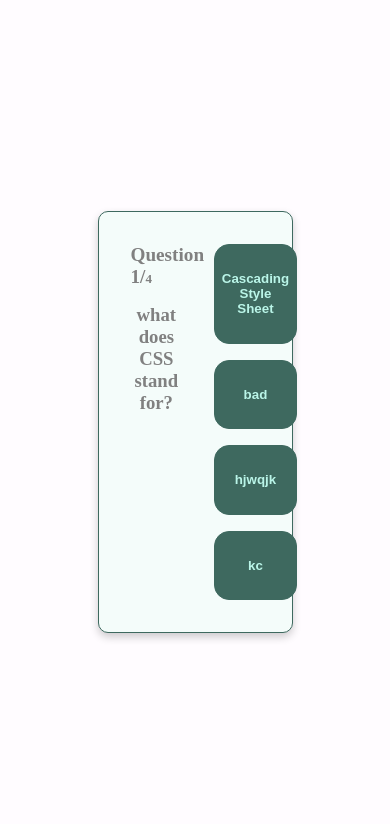
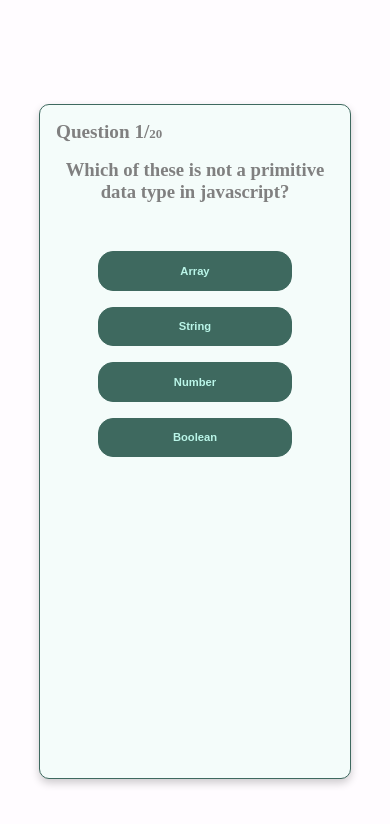
Before and after one commit to stephanniegb/QTest-quiz-repo, a React (Create React App) app in the folder my-app/: page /start in a window 390 px wide. Shown: the top 824 px of the page. Built offline with nearby package versions, Linux system fonts and the light colour scheme.

Commit message:
App is fully responsive

```diff
--- a/my-app/src/Questions.json
+++ b/my-app/src/Questions.json
@@ -1,23 +1,191 @@
 [
-    {"QuestionText":"what does  CSS stand for?","answerOptions":[
-    {"answertext":"Cascading Style Sheet","isCorrect":true},
-    {"answertext":"bad","isCorrect":false},
-    {"answertext":"hjwqjk","isCorrect":false},
-    {"answertext":"kc","isCorrect":false}]},
-    {"QuestionText":"what does HTML stand for?","answerOptions":[
-    {"answertext":"emma","isCorrect":false},
-    {"answertext":"goat","isCorrect":false},
-    {"answertext":"Hyper Text MarkUp Language","isCorrect":true},
-    {"answertext":"cat","isCorrect":false}]},
-    {"QuestionText":"who is you?","answerOptions":[
-    {"answertext":"lozo","isCorrect":false},
-    {"answertext":"zobo","isCorrect":true},
-    {"answertext":"carry","isCorrect":false},
-    {"answertext":"ike","isCorrect":false}]},
-    {"QuestionText":"im okay are you?","answerOptions":[
-    {"answertext":"my leg","isCorrect":false},
-    {"answertext":"why now","isCorrect":false},
-    {"answertext":"work","isCorrect":false},
-    {"answertext":"outtt","isCorrect":true}]}
-
+  {
+    "QuestionText": "Which of these is not a primitive data type in javascript?",
+    "answerOptions": [
+      { "answertext": "Array", "isCorrect": true },
+      { "answertext": "String", "isCorrect": false },
+      { "answertext": "Number", "isCorrect": false },
+      { "answertext": "Boolean", "isCorrect": false }
+    ]
+  },
+  {
+    "QuestionText": "What is a javascript method?",
+    "answerOptions": [
+      {
+        "answertext": "It is a way to do things in javascript",
+        "isCorrect": false
+      },
+      {
+        "answertext": "It is the way to call a fuction in javascript",
+        "isCorrect": false
+      },
+      {
+        "answertext": "It is a property of an object that contains a fuction definition",
+        "isCorrect": true
+      },
+      { "answertext": "None of the above", "isCorrect": false }
+    ]
+  },
+  {
+    "QuestionText": "What keyword should be used to declear a variable that should not change throught the program?",
+    "answerOptions": [
+      { "answertext": "Let", "isCorrect": false },
+      { "answertext": "Const", "isCorrect": true },
+      { "answertext": "Var", "isCorrect": false },
+      { "answertext": "Constant", "isCorrect": false }
+    ]
+  },
+  {
+    "QuestionText": "Which of these is a built in javascript array method?",
+    "answerOptions": [
+      { "answertext": "cut()", "isCorrect": false },
+      { "answertext": "copy()", "isCorrect": false },
+      { "answertext": "shuffle() ", "isCorrect": false },
+      { "answertext": "splice()", "isCorrect": true }
+    ]
+  },
+  {
+    "QuestionText": "Which of these methods checks if an array contains a specified element?",
+    "answerOptions": [
+      { "answertext": "keys()", "isCorrect": false },
+      { "answertext": "has()", "isCorrect": false },
+      { "answertext": "includes()", "isCorrect": true },
+      { "answertext": "some()", "isCorrect": false }
+    ]
+  },
+  {
+    "QuestionText": "What keyword is used to create a function in javascript?",
+    "answerOptions": [
+      { "answertext": "create", "isCorrect": false },
+      { "answertext": "function", "isCorrect": true },
+      { "answertext": "func", "isCorrect": false },
+      { "answertext": "createfun", "isCorrect": false }
+    ]
+  },
+  {
+    "QuestionText": "Javascript allows developer create ___?",
+    "answerOptions": [
+      { "answertext": "Colorful web pages", "isCorrect": false },
+      { "answertext": "Beautiful layout", "isCorrect": false },
+      { "answertext": "Static web pages", "isCorrect": false },
+      { "answertext": "Dynamic and interactive web pages", "isCorrect": true }
+    ]
+  },
+  {
+    "QuestionText": "Javascript was invented by?",
+    "answerOptions": [
+      { "answertext": "Bill Gates", "isCorrect": false },
+      { "answertext": "Brendan Eich", "isCorrect": true },
+      { "answertext": "Guido van Rossum", "isCorrect": false },
+      { "answertext": "James Gosling", "isCorrect": false }
+    ]
+  },
+  {
+    "QuestionText": "Which of these is not a valid javascript operator?",
+    "answerOptions": [
+      { "answertext": "+", "isCorrect": false },
+      { "answertext": "%", "isCorrect": false },
+      { "answertext": "===", "isCorrect": false },
+      { "answertext": "()", "isCorrect": true }
+    ]
+  },
+  {
+    "QuestionText": "which of these is a ternary(conditional) operator in javascript?",
+    "answerOptions": [
+      { "answertext": "(? :)", "isCorrect": true },
+      { "answertext": "( <= >=)", "isCorrect": false },
+      { "answertext": "(| &&)", "isCorrect": false },
+      { "answertext": "(=> ?)", "isCorrect": false }
+    ]
+  },
+  {
+    "QuestionText": "what is loop used for in javascript ?",
+    "answerOptions": [
+      { "answertext": "To  execute the same code repeatedly", "isCorrect": true },
+      { "answertext": "To  execute a code only once", "isCorrect": false },
+      { "answertext": "(| &&)", "isCorrect": false },
+      { "answertext": "(=> ?)", "isCorrect": false }
+    ]
+  },
+  {
+    "QuestionText": "which of these is not a type of loop in javascript?",
+    "answerOptions": [
+      { "answertext": "for loop", "isCorrect": false },
+      { "answertext": "for if loop", "isCorrect": true },
+      { "answertext": "do...While loop", "isCorrect": false },
+      { "answertext": "while loop", "isCorrect": false }
+    ]
+  },
+  {
+    "QuestionText": " conditional statements in javascript are used to decide the flow of execution based on different conditions?",
+    "answerOptions": [
+      { "answertext": "False", "isCorrect": false },
+      { "answertext": "True and False" , "isCorrect": false },
+      { "answertext": "True", "isCorrect": true },
+      { "answertext": "None of the above", "isCorrect": false }
+    ]
+  },
+  {
+    "QuestionText": "which of these is a ternary(conditional) operator in javascript?",
+    "answerOptions": [
+      { "answertext": "(? :)", "isCorrect": true },
+      { "answertext": "( <= >=)", "isCorrect": false },
+      { "answertext": "(| &&)", "isCorrect": false },
+      { "answertext": "(=> ?)", "isCorrect": false }
+    ]
+  },
+  {
+    "QuestionText": "which of these is a ternary(conditional) operator in javascript?",
+    "answerOptions": [
+      { "answertext": "(? :)", "isCorrect": true },
+      { "answertext": "( <= >=)", "isCorrect": false },
+      { "answertext": "(| &&)", "isCorrect": false },
+      { "answertext": "(=> ?)", "isCorrect": false }
+    ]
+  },
+  {
+    "QuestionText": "which of these is a ternary(conditional) operator in javascript?",
+    "answerOptions": [
+      { "answertext": "(? :)", "isCorrect": true },
+      { "answertext": "( <= >=)", "isCorrect": false },
+      { "answertext": "(| &&)", "isCorrect": false },
+      { "answertext": "(=> ?)", "isCorrect": false }
+    ]
+  },
+  {
+    "QuestionText": "which of these is a ternary(conditional) operator in javascript?",
+    "answerOptions": [
+      { "answertext": "(? :)", "isCorrect": true },
+      { "answertext": "( <= >=)", "isCorrect": false },
+      { "answertext": "(| &&)", "isCorrect": false },
+      { "answertext": "(=> ?)", "isCorrect": false }
+    ]
+  },
+  {
+    "QuestionText": "which of these is a ternary(conditional) operator in javascript?",
+    "answerOptions": [
+      { "answertext": "(? :)", "isCorrect": true },
+      { "answertext": "( <= >=)", "isCorrect": false },
+      { "answertext": "(| &&)", "isCorrect": false },
+      { "answertext": "(=> ?)", "isCorrect": false }
+    ]
+  },
+  {
+    "QuestionText": "which of these is a ternary(conditional) operator in javascript?",
+    "answerOptions": [
+      { "answertext": "(? :)", "isCorrect": true },
+      { "answertext": "( <= >=)", "isCorrect": false },
+      { "answertext": "(| &&)", "isCorrect": false },
+      { "answertext": "(=> ?)", "isCorrect": false }
+    ]
+  },
+  {
+    "QuestionText": "which of these is a ternary(conditional) operator in javascript?",
+    "answerOptions": [
+      { "answertext": "(? :)", "isCorrect": true },
+      { "answertext": "( <= >=)", "isCorrect": false },
+      { "answertext": "(| &&)", "isCorrect": false },
+      { "answertext": "(=> ?)", "isCorrect": false }
+    ]
+  }
 ]
--- a/my-app/src/components/home/Home.jsx
+++ b/my-app/src/components/home/Home.jsx
@@ -68,15 +68,15 @@ function Home({ setUser }) {
       </header>
       {/* Body... */}
       <div className="home__main">
-        <h2>web dev 101 test</h2>
+        <h2>Quiz Me</h2>
         <div className="home__mainpara">
-          <p>Topics: HTML CSS Javascript</p>
-          <p>30 multiple choice questions</p>
+          <p>Topic: Javascript</p>
+          <p>Multiple choice questions</p>
         </div>
 
         <h3>Before you start:</h3>
         <p>*You can only select your answer once*</p>
-        <p>Test your knowledge of HTML and CSS here now!</p>
+        <p>Test your knowledge of javascript here now!</p>
         <form onSubmit={handleSubmit}>
           <input
             type="text"
--- a/my-app/src/components/home/home.css
+++ b/my-app/src/components/home/home.css
@@ -1,4 +1,5 @@
 .home__container{
+    height: 100vh;
     display: flex;
     flex-direction: column;
     gap: 8rem;
@@ -93,3 +94,19 @@
 .brand__icon{
     font-size: 1.5rem;
 }
+@media only screen and (max-width:30.00rem){
+    .home__container{
+        gap: 8.7rem;
+    }
+    .home__main{
+        width: 90%;
+    }
+    .home__main input{
+        width: 80%;
+    }
+}
+@media only screen and (min-width:30.02rem) and (max-width:60rem){
+    .home__main{
+        width: 70%;
+    }
+}
--- a/my-app/src/components/quiz card/ShowScore.jsx
+++ b/my-app/src/components/quiz card/ShowScore.jsx
@@ -10,7 +10,7 @@ function ShowScore({total, user, score}) {
 
   return (
     <div className="showScore">
-        <h2>{user} you scored {score} out of {total}</h2>
+        <h2>{user}, you scored {score} out of {total}</h2>
         <button className="resetBtn" onClick={handleReset}>Reset</button>
     </div>
   )
--- a/my-app/src/components/quiz card/quizcard.css
+++ b/my-app/src/components/quiz card/quizcard.css
@@ -13,7 +13,6 @@
   box-shadow: 0 4px 8px 0 rgba(0, 0, 0, 0.2);
   transition: 0.3s;
   background-color: var(--very-light-green);
-  max-width: 50%;
   border: 1px solid var(--dark-green);
   border-radius: 10px;
   padding: 2rem;
@@ -62,7 +61,6 @@
   box-shadow: 0 4px 8px 0 rgba(0, 0, 0, 0.2);
   transition: 0.3s;
   background-color: var(--very-light-green);
-  max-width: 50%;
   border: 1px solid var(--dark-green);
   border-radius: 10px;
   padding: 2rem;
@@ -76,15 +74,91 @@
   margin-top: 10%;
 }
 .resetBtn{
-  margin-inline: auto;
   background-color: var(--dark-green);
     color: var(--light-green);
     border: none;
     width: 15em;
     border-radius: 15px;
     padding: 1em;
-    margin-left: 60%;
+    margin-left: 50%;
     font-weight: bold;
-    margin-top: 9em;
+    margin-top: 10%;
 
 }
+/* Media query... */
+@media only screen and (max-width:30.00rem){
+  .quizcard{
+    margin-top: 10%;
+    display: flex;
+    flex-direction: column;
+    height: 80vh;
+    width: 80%;
+    gap: 3rem;
+    padding: 1rem;
+  }
+  .ansBtn{
+    width: 70%;
+    padding: 0.8rem;
+    font-size: 0.7em;
+    margin-left: 15%;
+  }
+  .quizcard__ansDiv{
+    width: 100%;
+    display: grid;
+  grid-template-columns: 1fr;
+  align-items: center;
+  }
+  .showScore{
+    display: flex;
+    flex-direction: column;
+    height: 50vh;
+    width: 80%;
+    gap: 8em;
+     padding: 1rem;
+  }
+  .showScore h2{
+    font-size: 1.3em;
+  }
+  .resetBtn{
+    margin-left: 6%;
+  }
+}
+@media only screen and (min-width:30.02rem) and (max-width:60rem){
+  .quizcard{
+    margin-top: 10%;
+    display: flex;
+    flex-direction: column;
+    height: 65vh;
+    width: 80%;
+    gap: 3rem;
+    padding: 1rem;
+  }
+  .ansBtn{
+    width: 70%;
+    padding: 0.8rem;
+    font-size: 0.7em;
+    margin-left: 15%;
+  }
+  .quizcard__ansDiv{
+    width: 100%;
+    display: grid;
+  grid-template-columns: 1fr;
+  align-items: center;
+  }
+  .showScore{
+    display: flex;
+    flex-direction: column;
+    height: 50vh;
+    width: 80%;
+    gap: 5em;
+     padding: 1rem;
+  }
+  .showScore h2{
+    font-size: 1.3em;
+  }
+  .resetBtn{
+    margin-left: 6%;
+  }
+
+
+}
```
Also changed, not shown: my-app/src/components/quiz card/QuizCard.jsx (line endings or trailing spaces).
